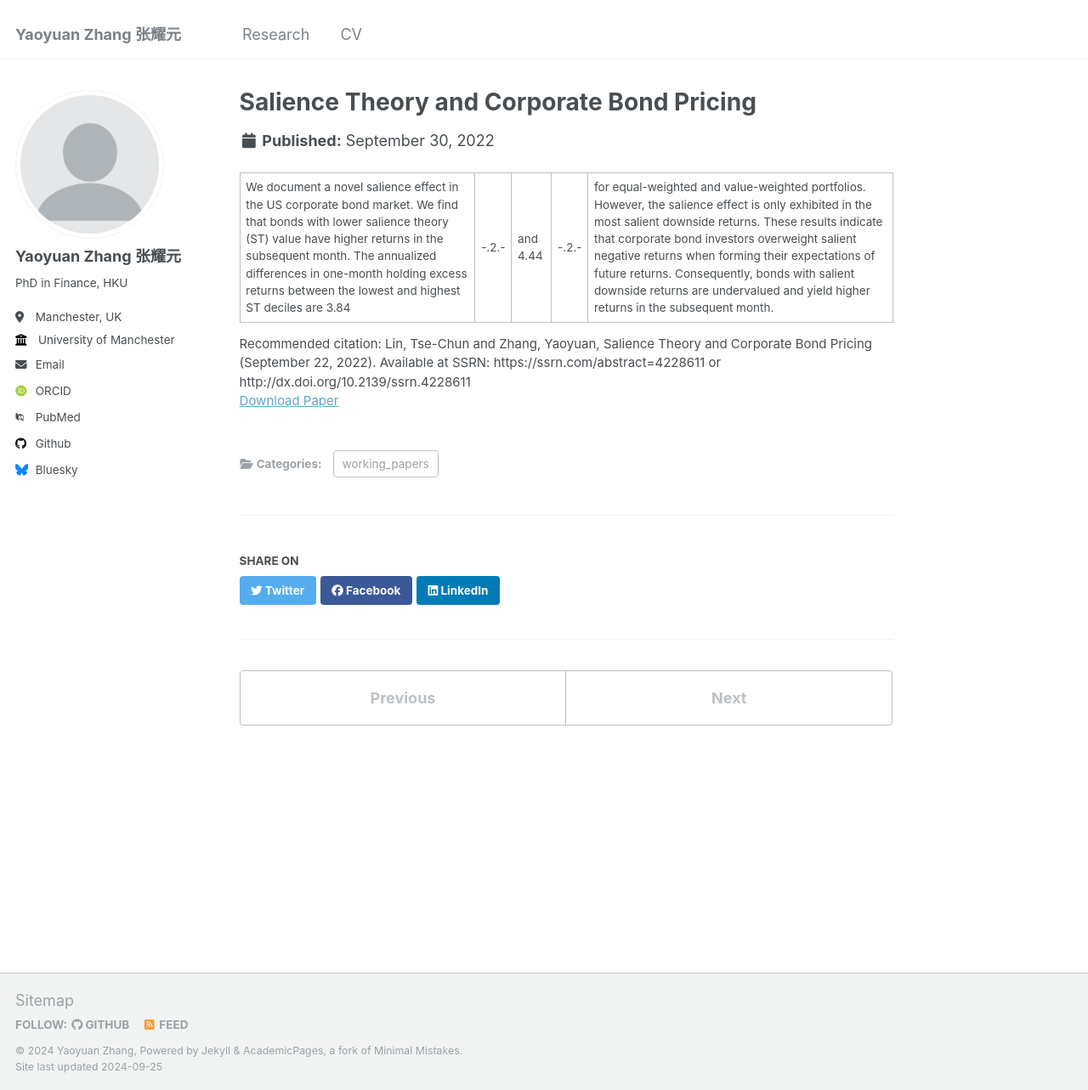
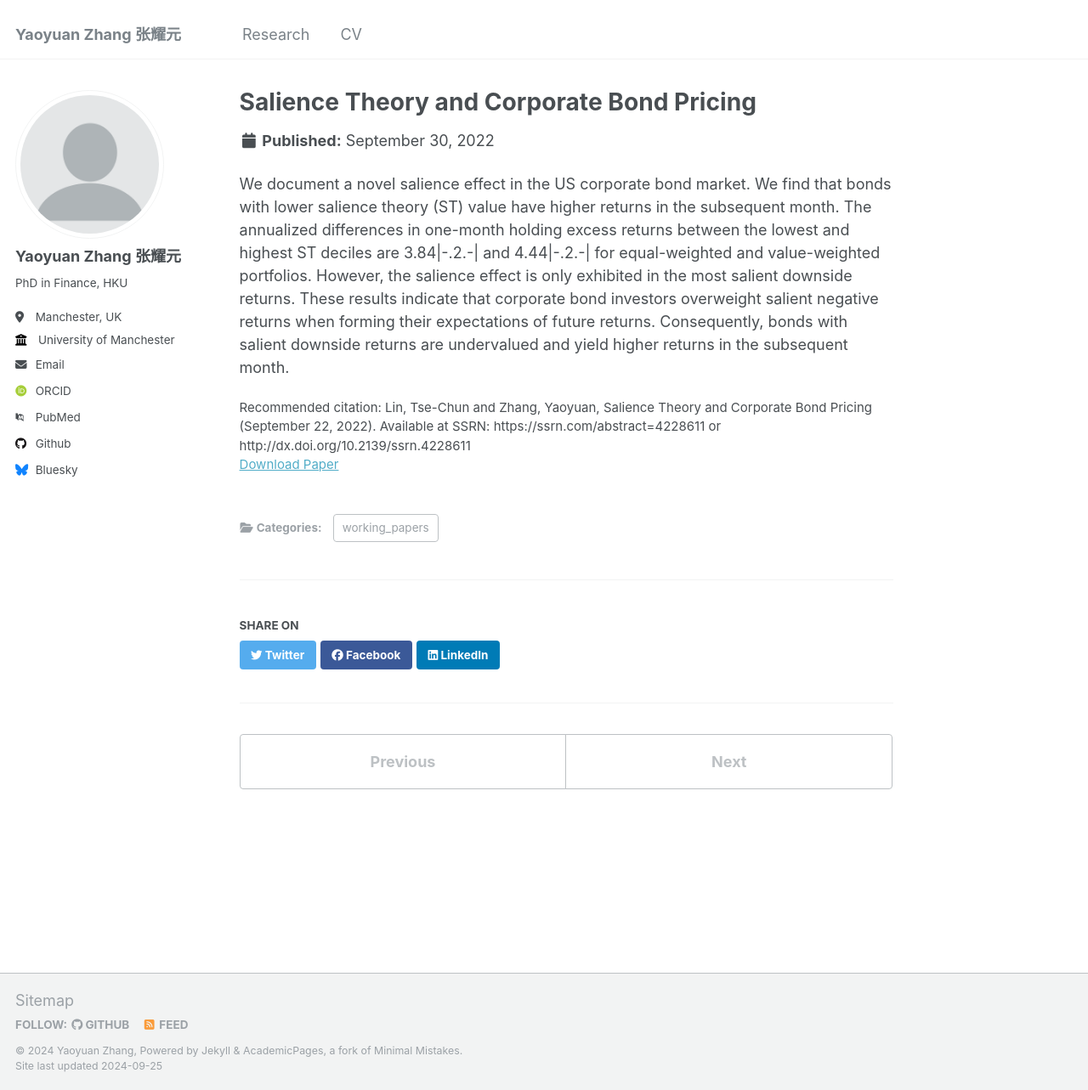
Before and after one commit to yaoyuanzhang-research/yaoyuanzhang-research.github.io, a Jekyll site: the page built from _publications/LinZhangSalience.md, in a window 1280 px wide and 1283 px high. Shown: the whole window at 85% size. Built offline with Jekyll 4.4.1, drawn with Linux system fonts in a browser that asks for light colours; some web fonts are replaced.

```diff
--- a/_publications/LinZhangSalience.md
+++ b/_publications/LinZhangSalience.md
@@ -12,4 +12,4 @@ show_venue: false
 show_date: true
 ---
 
-We document a novel salience effect in the US corporate bond market. We find that bonds with lower salience theory (ST) value have higher returns in the subsequent month. The annualized differences in one-month holding excess returns between the lowest and highest ST deciles are 3.84|-.2.-| and 4.44|-.2.-| for equal-weighted and value-weighted portfolios. However, the salience effect is only exhibited in the most salient downside returns. These results indicate that corporate bond investors overweight salient negative returns when forming their expectations of future returns. Consequently, bonds with salient downside returns are undervalued and yield higher returns in the subsequent month.
+We document a novel salience effect in the US corporate bond market. We find that bonds with lower salience theory (ST) value have higher returns in the subsequent month. The annualized differences in one-month holding excess returns between the lowest and highest ST deciles are 3.84\|-.2.-\| and 4.44\|-.2.-\| for equal-weighted and value-weighted portfolios. However, the salience effect is only exhibited in the most salient downside returns. These results indicate that corporate bond investors overweight salient negative returns when forming their expectations of future returns. Consequently, bonds with salient downside returns are undervalued and yield higher returns in the subsequent month.
```
